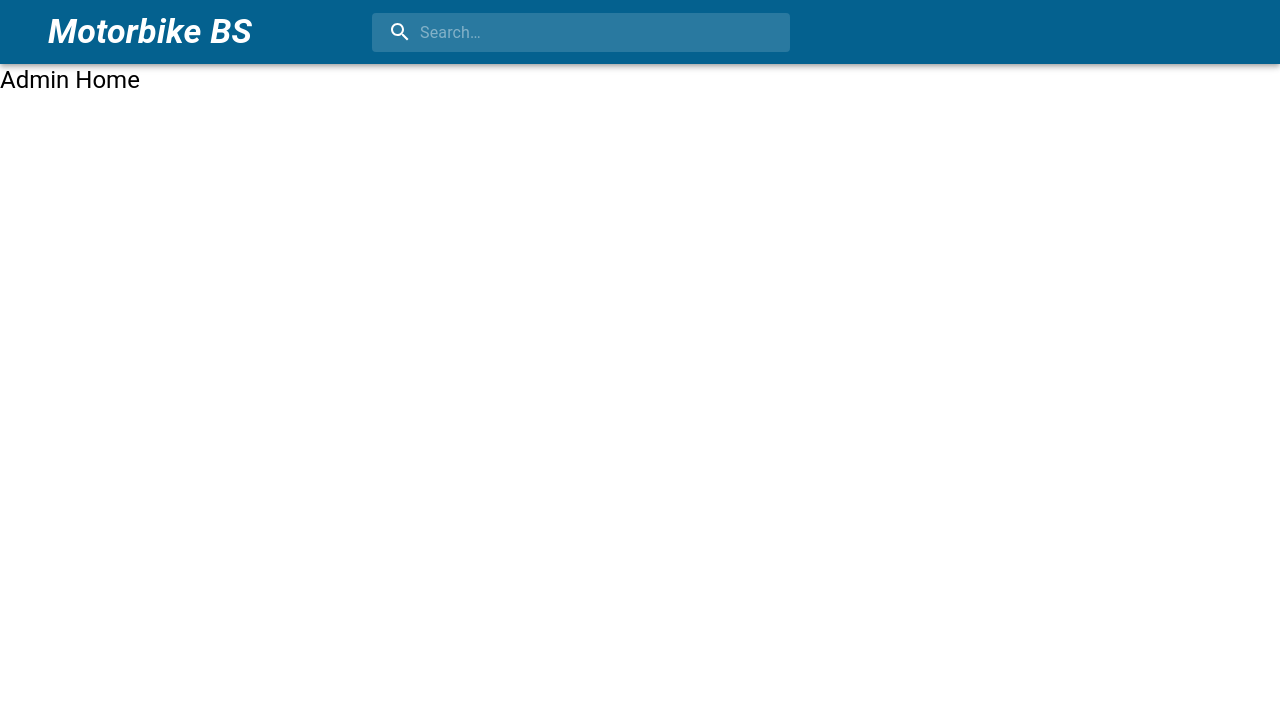
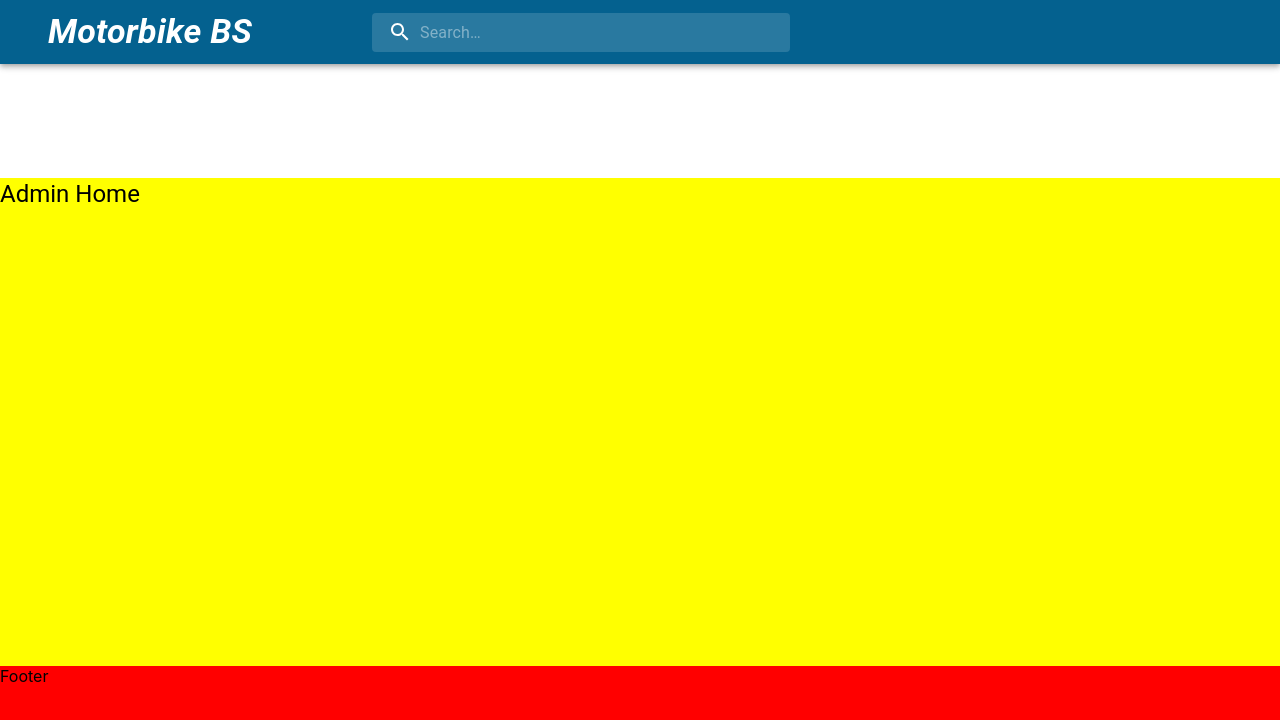
Before and after one commit to MotorbikeBS/MotorBikeBS_FE, a React (Create React App) app: page /admin-home in a window 1280 px wide. Shown: the top 720 px of the page. Built offline with nearby package versions, Linux system fonts and the light colour scheme.

Commit message:
Divide layout Home Page of Admin and Buyer

```diff
--- a/src/pages/home-component/AdminHome.tsx
+++ b/src/pages/home-component/AdminHome.tsx
@@ -1,15 +1,25 @@
+import React from "react";
 import { Box, Typography } from "@mui/material";
 import AdminMenu from "../../common-components/menu-component/AdminMenu";
 import Footer from "../../common-components/footer-component/Footer";
 
 const AdminHome = () => {
   return (
-    <div>
+
+    <Box display="flex" flexDirection="column" height="100vh" width='100%'>
       <AdminMenu />
-      <Box>
+      <Box flexGrow={2}>
+      </Box>
+
+      <Box flexGrow={8} sx={{ background: 'yellow' }}>
         <Typography variant="h5">Admin Home</Typography>
       </Box>
-    </div>
+
+      <Box flexGrow={2} sx={{ background: 'red' }}>
+        <Footer />
+      </Box>
+    </Box>
+
   );
 };
 
--- a/src/router/index.tsx
+++ b/src/router/index.tsx
@@ -12,8 +12,12 @@ const AppRoutes = () => {
       <Route path="/sign-up" element={<Register />} />
       <Route path="/login" element={<LoginComponent />} />
       <Route path="/forgot-password" element={<ForgotPasswordComponent />} />
+      //Admin Router
+      <Route path="/admin-home" element={<AdminHome />} />
 
-      <Route path="/admin-home" element={<AdminHome />} />
+      //BuyerRouter
+      <Route path="/customer-home" element={<AdminHome />} />
+
     </Routes>
   );
 };
```
Also changed, not shown: src/pages/buyer/home-component/HomeComponent.tsx (added, +31 -0 lines), src/pages/buyer/home-component/style/style.scss (added), src/pages/home-component/style/home-style.scss (added).
